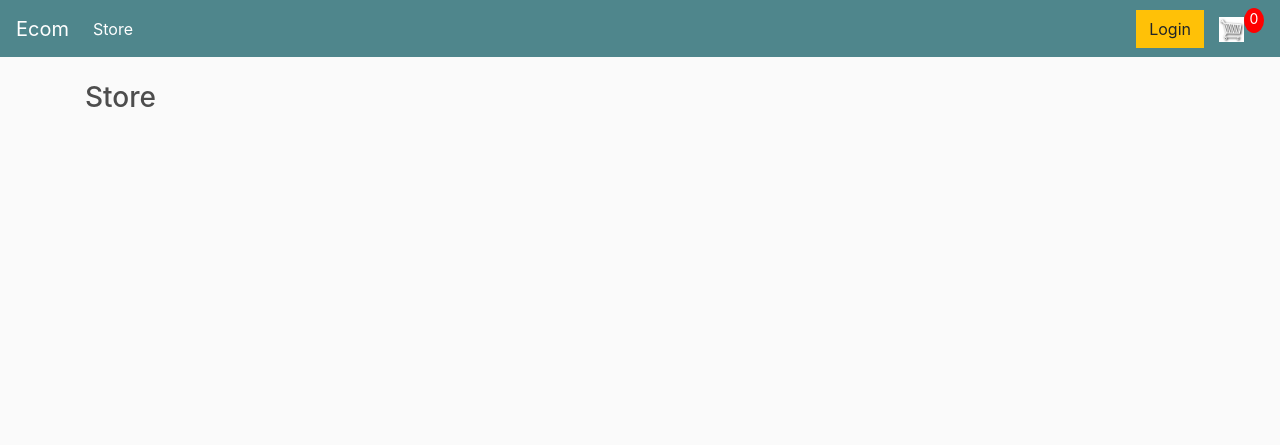
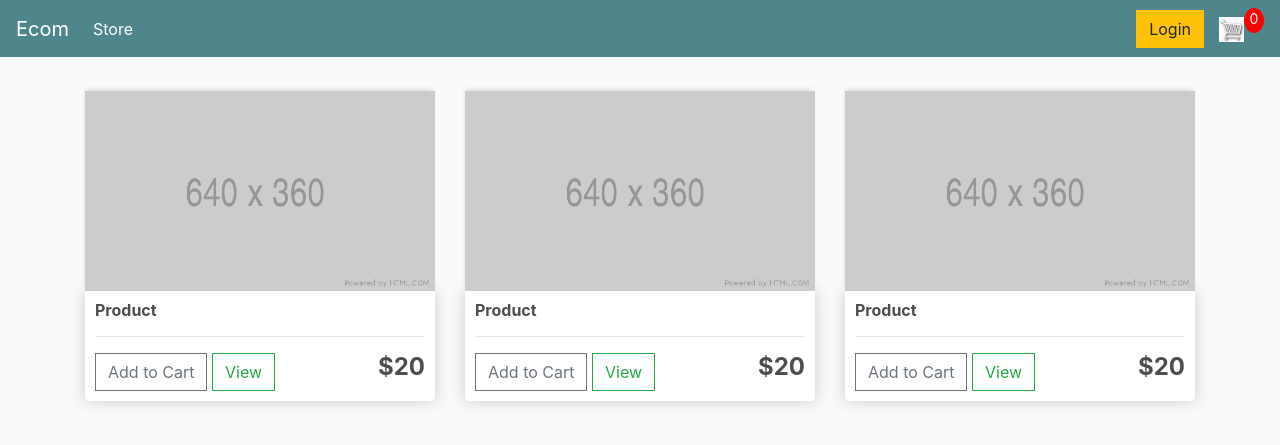
Before and after one commit to Frolov-Andrey2405/Storefront-Central, a Django app: page / in a window 1280 px wide. Shown: the top 445 px of the page. Run offline with Django 4.2, Linux system fonts and the light colour scheme; some libraries are stand-ins or nearby versions.

Commit message:
Store.html

```diff
--- a/ecommerce/store/templates/store/store.html
+++ b/ecommerce/store/templates/store/store.html
@@ -1,6 +1,41 @@
 {% extends 'store/main.html' %}
 {% load static %}
 {% block content %}
-<h3>Store</h3>
+<div class="row">
+
+    <div class="col-lg-4">
+        <img class="thumbnail" src="{% static 'images/placeholder.png' %}">
+        <div class="box-element product">
+            <h6><strong>Product</strong></h6>
+            <hr>
+            <button class="btn btn-outline-secondary add-btn">Add to Cart</button>
+            <a class="btn btn-outline-success" href="#">View</a>
+            <h4 class="price" style="float: right;"><strong>$20</strong></h4>
+        </div>
+    </div>
+
+    <div class="col-lg-4">
+        <img class="thumbnail" src="{% static 'images/placeholder.png' %}">
+        <div class="box-element product">
+            <h6><strong>Product</strong></h6>
+            <hr>
+            <button class="btn btn-outline-secondary add-btn">Add to Cart</button>
+            <a class="btn btn-outline-success" href="#">View</a>
+            <h4 class="price" style="float: right;"><strong>$20</strong></h4>
+        </div>
+    </div>
+
+    <div class="col-lg-4">
+        <img class="thumbnail" src="{% static 'images/placeholder.png' %}">
+        <div class="box-element product">
+            <h6><strong>Product</strong></h6>
+            <hr>
+            <button class="btn btn-outline-secondary add-btn">Add to Cart</button>
+            <a class="btn btn-outline-success" href="#">View</a>
+            <h4 class="price" style="float: right;"><strong>$20</strong></h4>
+        </div>
+    </div>
+
+</div>
 
 {% endblock content %}
```
Also changed, not shown: ecommerce/static/images/placeholder.png (added).
